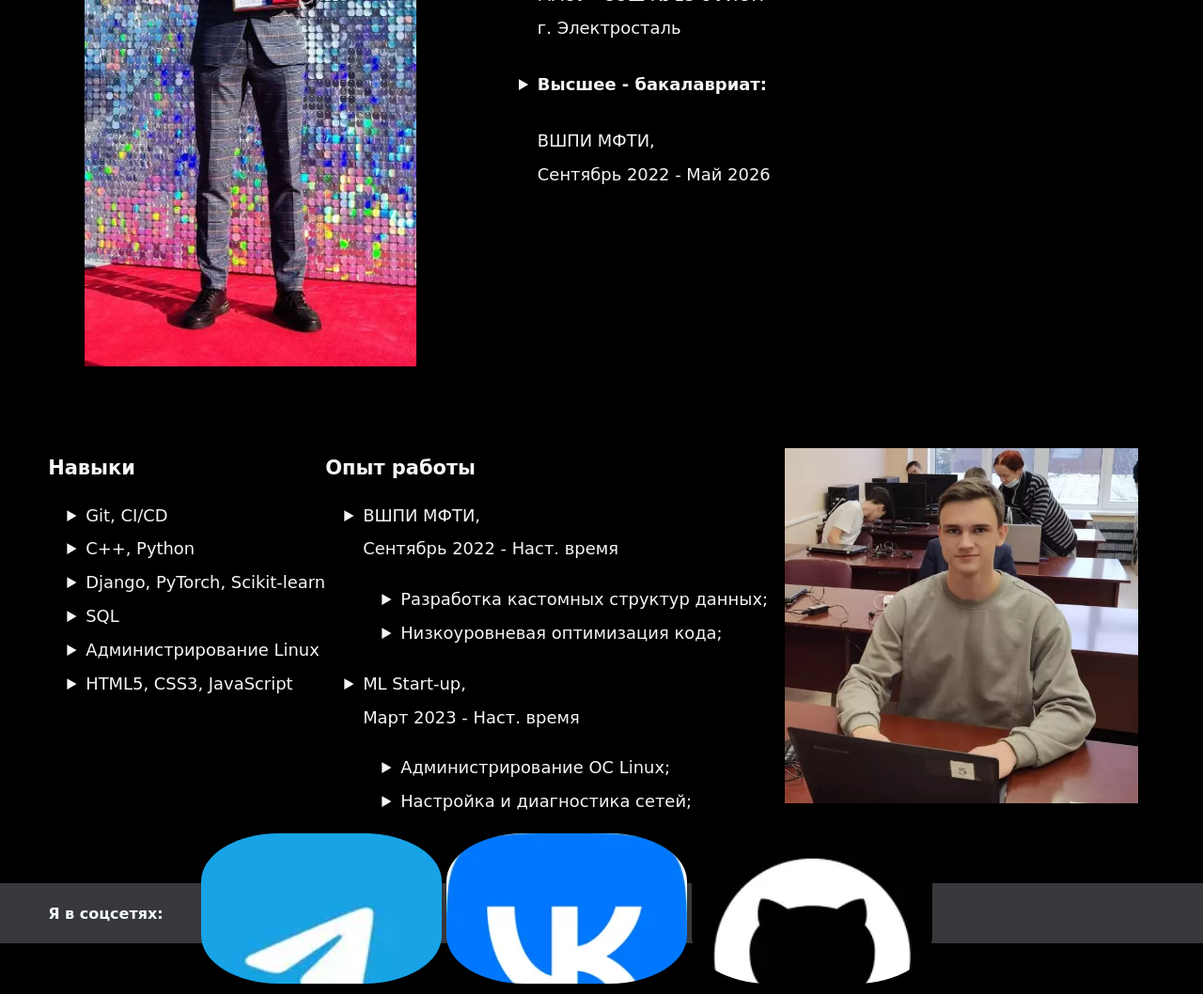
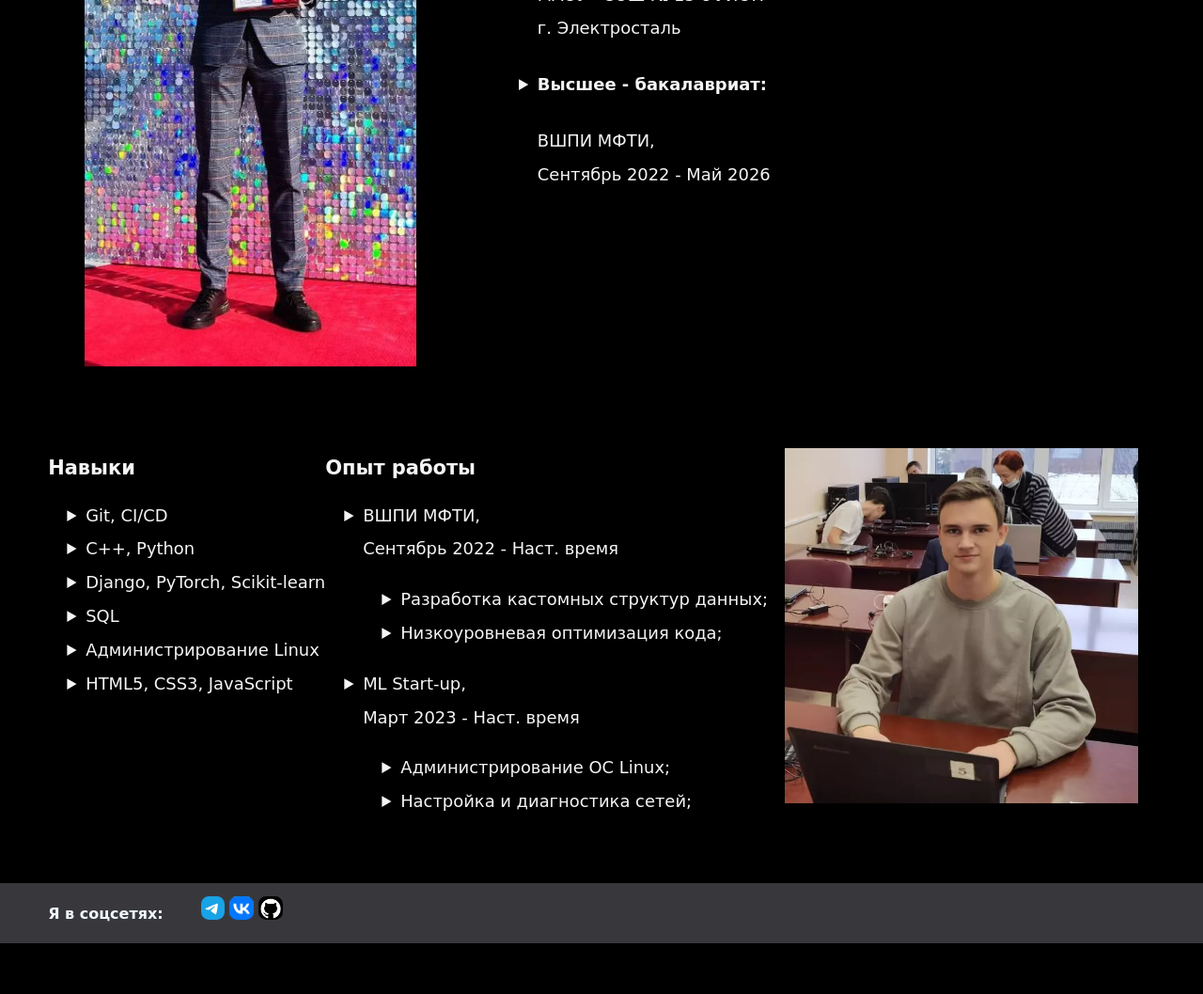
Before and after one commit to VS-CDR/VS-CDR.github.io, a plain HTML site: page index.html in a window 1280 px wide. Shown: the part 858-1916 px from the top of the page at 94% size. After the commit the page ends 1862 px from the top, so only its background shows below. Drawn offline with Linux system fonts and the light colour scheme; a web font is replaced by a local one.

Commit message:
Update style.css

```diff
--- a/static/style.css
+++ b/static/style.css
@@ -143,8 +143,8 @@ ul {
 
 .social__link {
     display: flex;
-    width: 20vw;
-    height: 20vh;
+    width: 1.6em;
+    height: 1.6em;
     background-repeat: no-repeat;
     background-size: contain;
 }
```
